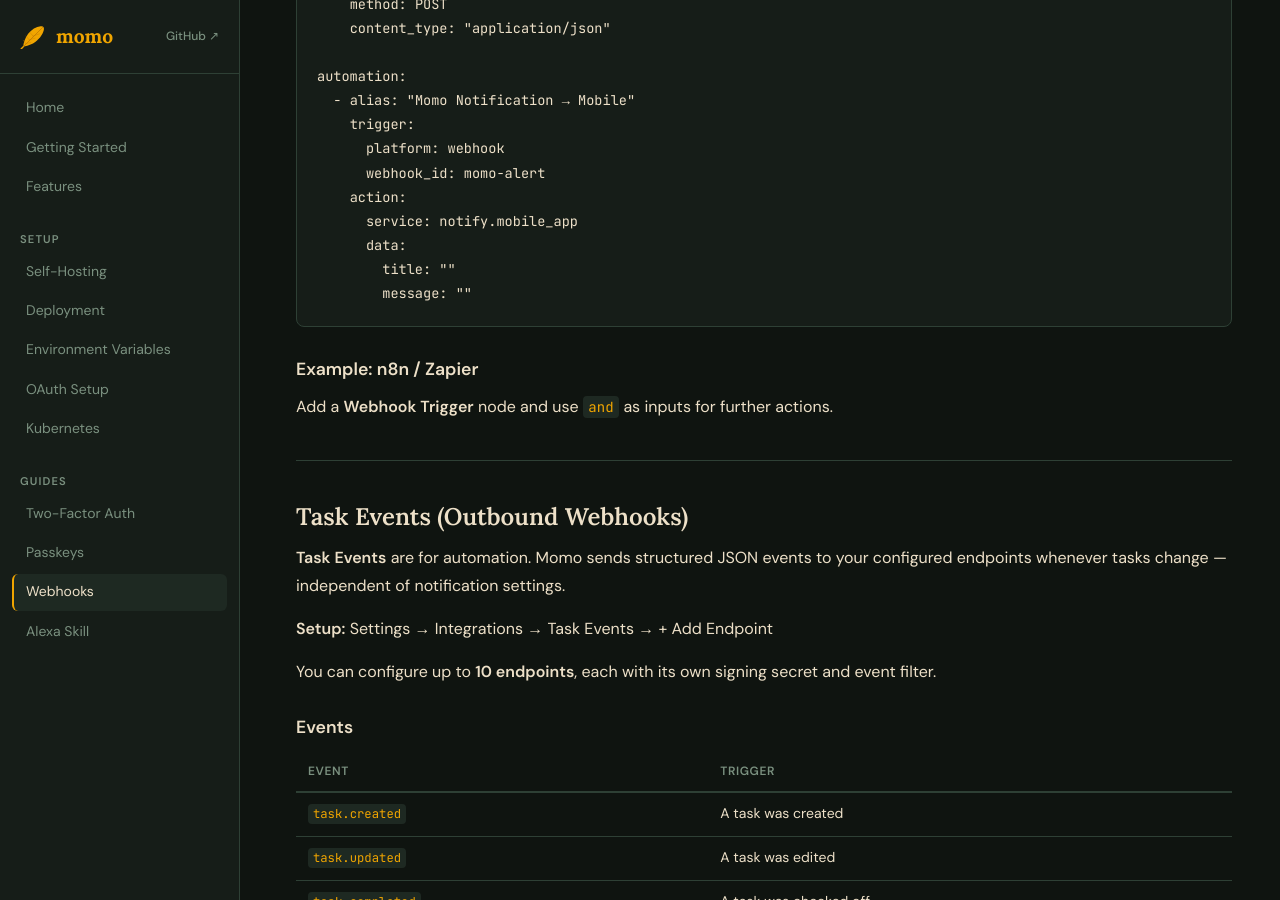
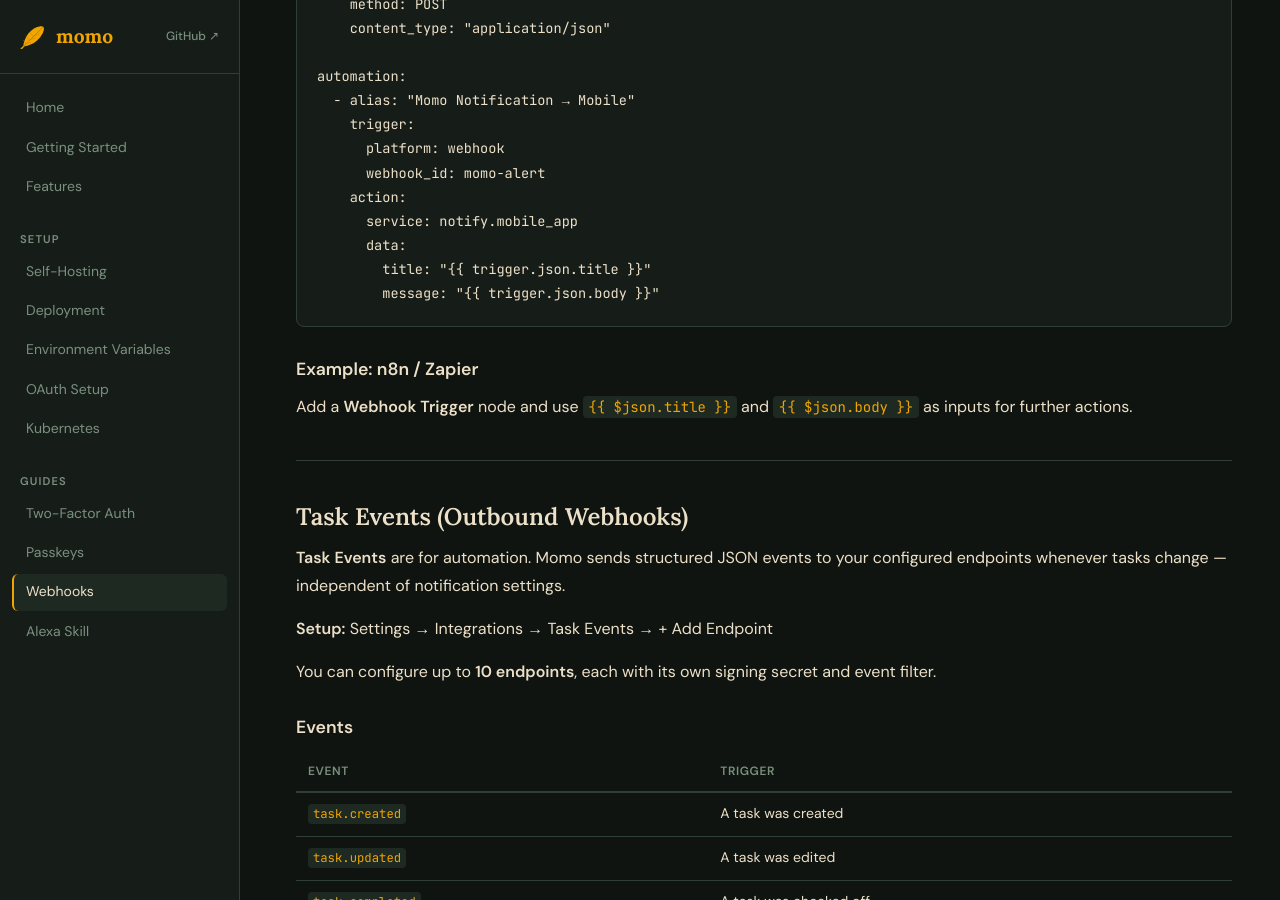
Before and after one commit to jp1337/momo, a Jekyll site: the page built from docs-site/webhooks.md, in a window 1280 px wide and 900 px high, scrolled down 1828 px. Built offline with Jekyll 4.4.1, drawn with Linux system fonts in a browser that asks for light colours.

Commit message:
fix(docs): stop Liquid eating the webhook examples, unpublish CLAUDE.md
Both found by running the docs build during the Ruby 3.4 verification,
not by looking for them. Neither is a dependency change; they are here
because the published site is wrong today.

Liquid processes `{{ ... }}` in Markdown before Kramdown gets to it, and
it does so inside fenced code blocks and inline backticks alike. Two
webhook examples were being eaten:

- The Home Assistant automation rendered as `title: ""` and
  `message: ""`. Liquid resolved `{{ trigger.json.title }}` against the
  page's own variables, found nothing, and substituted empty strings.
  Silent — anyone copying that automation out of the docs got a
  notification with no text.
- The n8n / Zapier line rendered as "use `and` as inputs for further
  actions". `{{ $json.title }}` is not valid Liquid, so both
  placeholders vanished and left the word between them inside a single
  code span. This one did emit a build warning, on every docs deploy,
  for as long as the page has existed.

Both are now wrapped in {% raw %}.

Separately, docs-site/CLAUDE.md — the agent instructions for that
directory — was not in _config.yml's exclude list, so Jekyll copied it
into _site and served it publicly alongside the user documentation. Now
excluded.

Verified in a ruby:3.4 container against the real docs-site/: the built
webhooks.html contains `{{ trigger.json.title }}` and
`{{ $json.title }}` as literal text, CLAUDE.md is absent from _site, and
the build now completes with no Liquid warnings at all.

Co-Authored-By: Claude Opus 5 (1M context) <noreply@anthropic.com>

````diff
--- a/docs-site/_config.yml
+++ b/docs-site/_config.yml
@@ -39,6 +39,9 @@ exclude:
   - Gemfile.lock
   - node_modules
   - vendor
+  # Agent instructions for this directory — not user documentation. Without this
+  # line Jekyll copies it verbatim into _site and it is served publicly.
+  - CLAUDE.md
 
 nav:
   - title: Home
--- a/docs-site/webhooks.md
+++ b/docs-site/webhooks.md
@@ -58,6 +58,7 @@ The **HTTP Alert** is a delivery channel for Momo notifications — alongside We
 
 ### Example: Home Assistant
 
+{% raw %}
 ```yaml
 # configuration.yaml
 rest_command:
@@ -77,10 +78,11 @@ automation:
         title: "{{ trigger.json.title }}"
         message: "{{ trigger.json.body }}"
 ```
+{% endraw %}
 
 ### Example: n8n / Zapier
 
-Add a **Webhook Trigger** node and use `{{ $json.title }}` and `{{ $json.body }}` as inputs for further actions.
+Add a **Webhook Trigger** node and use {% raw %}`{{ $json.title }}`{% endraw %} and {% raw %}`{{ $json.body }}`{% endraw %} as inputs for further actions.
 
 ---
 
````
